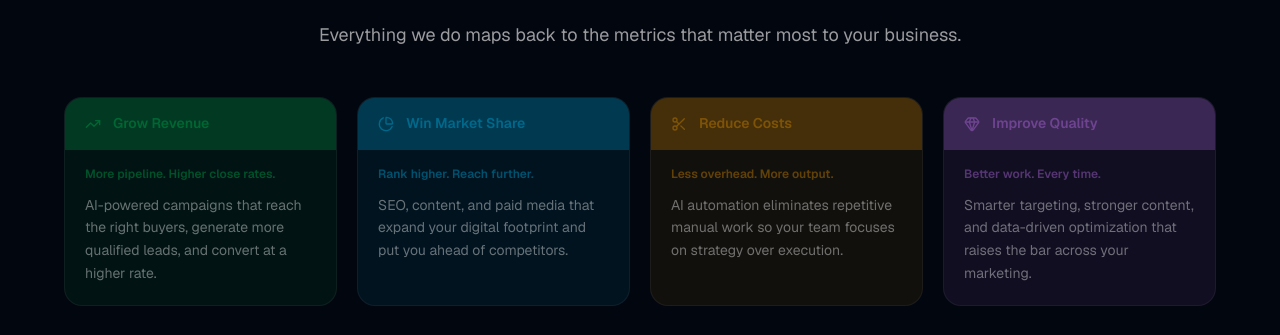
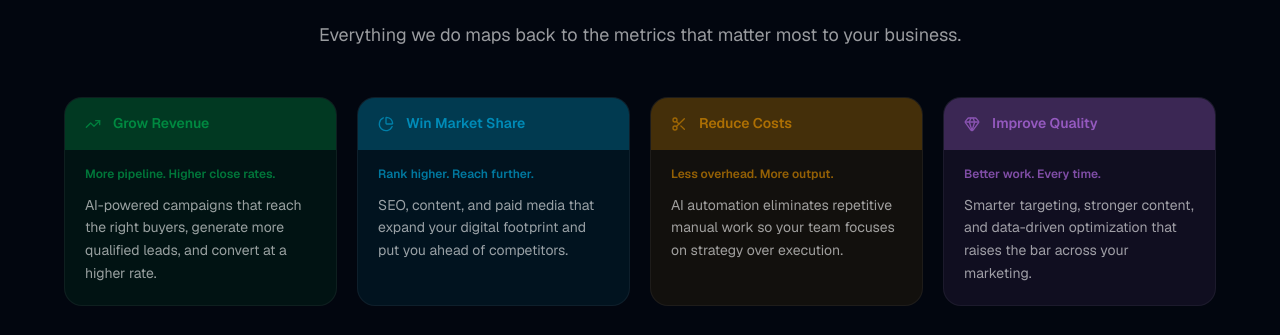
Before and after one commit to connectedtech/connectedtech.com, a Next.js app: page / in a window 1280 px wide. Shown: the part 1707-2042 px from the top of the page. Built offline with nearby package versions, Linux system fonts and the light colour scheme; no server answers.

Commit message:
Balance outcomes resting readability vs hover contrast

```diff
--- a/components/outcomes.tsx
+++ b/components/outcomes.tsx
@@ -84,11 +84,11 @@ export function Outcomes() {
                   style={{ backgroundColor: outcome.colorBg }}
                 >
                   <outcome.icon
-                    className="h-4 w-4 flex-shrink-0 opacity-40 transition-[transform,opacity] duration-300 group-hover:scale-110 group-hover:opacity-100"
+                    className="h-4 w-4 flex-shrink-0 opacity-60 transition-[transform,opacity] duration-300 group-hover:scale-110 group-hover:opacity-100"
                     style={{ color: outcome.color }}
                   />
                   <h3
-                    className="text-sm font-semibold leading-snug opacity-40 transition-opacity duration-300 group-hover:opacity-100"
+                    className="text-sm font-semibold leading-snug opacity-70 transition-opacity duration-300 group-hover:opacity-100"
                     style={{ color: outcome.color }}
                   >
                     {outcome.title}
@@ -98,12 +98,12 @@ export function Outcomes() {
                 {/* Card body */}
                 <div className="flex flex-1 flex-col px-5 pb-5 pt-4">
                   <p
-                    className="text-xs font-semibold opacity-40 transition-opacity duration-300 group-hover:opacity-100"
+                    className="text-xs font-semibold opacity-65 transition-opacity duration-300 group-hover:opacity-100"
                     style={{ color: outcome.color }}
                   >
                     {outcome.detail}
                   </p>
-                  <p className="mt-3 text-sm leading-relaxed text-white/40 transition-colors duration-300 group-hover:text-white">
+                  <p className="mt-3 text-sm leading-relaxed text-white/60 transition-colors duration-300 group-hover:text-white">
                     {outcome.description}
                   </p>
                 </div>
```
